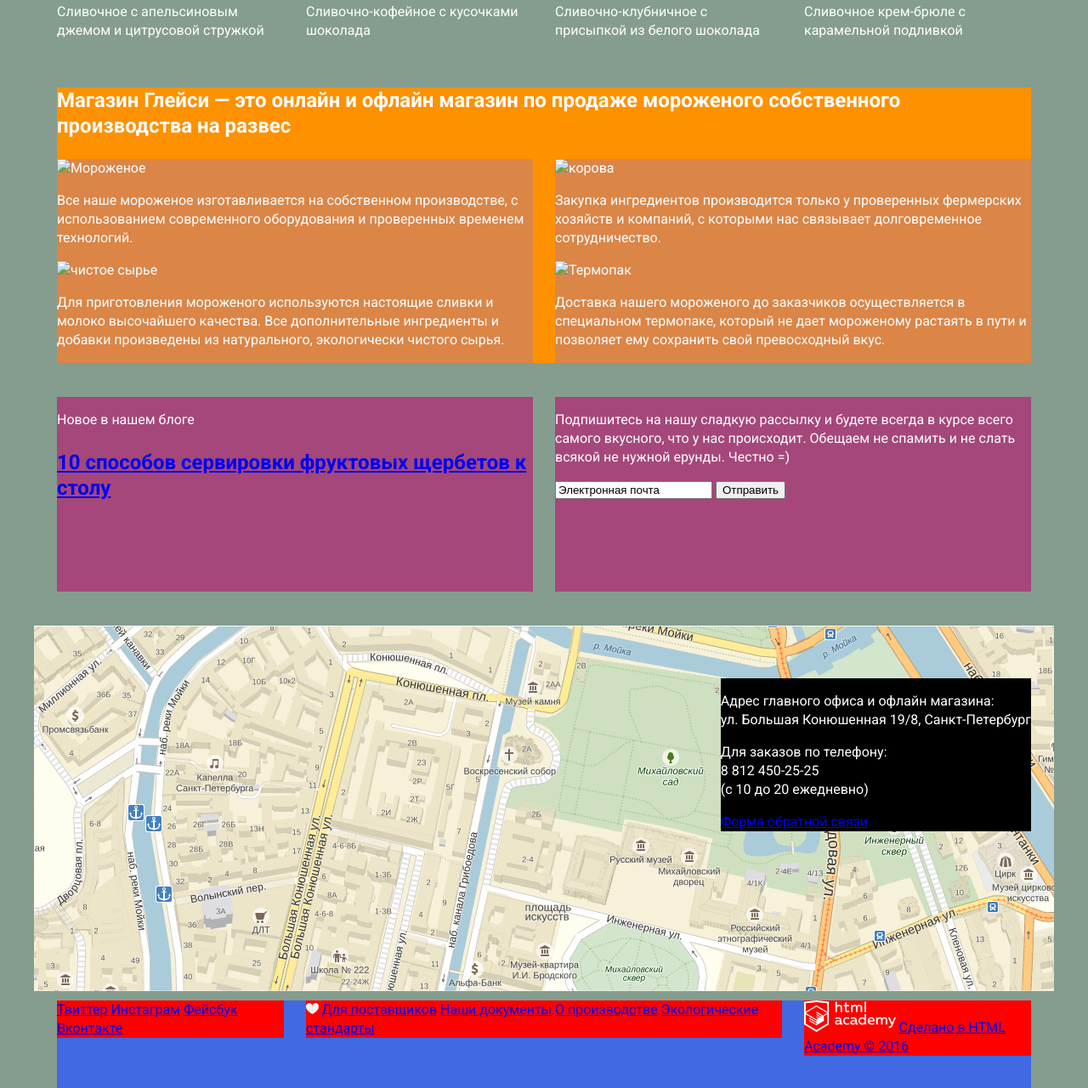
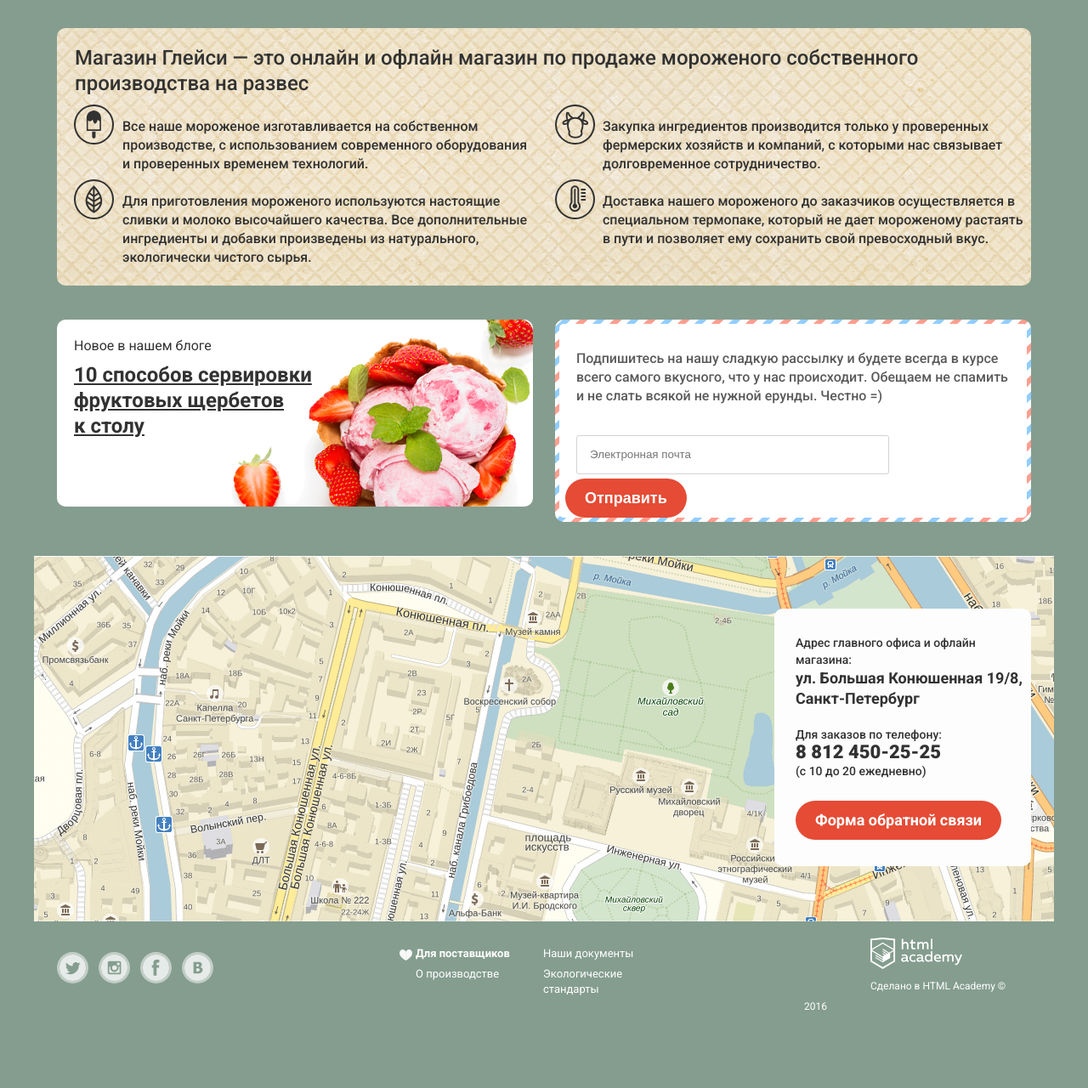
Before and after one commit to anticipant/172395-gllacy, a plain HTML site: page index.html in a window 1280 px wide. Shown: the part 1257-2537 px from the top of the page at 85% size. After the commit the page ends 2456 px from the top, so only its background shows below. Drawn offline with Linux system fonts and the light colour scheme.

Commit message:
Декоративные элементы. Готово.

```diff
--- a/index.html
+++ b/index.html
@@ -33,13 +33,13 @@
 
 <!--                    <form action="#" method="post">-->
 
-                        <a href="" class="search">.</a>
+                        <a href="" class="search a-btn">.</a>
 <!--                        <input type="text" name="search" id="search-field" value="Что ищем?">-->
 
-                        <a href="#" class="login">Вход</a>
+                        <a href="#" class="login a-btn">Вход</a>
 <!--                        <input type="text" id="login-field" value="Электронная почта">-->
 <!--                        <input type="password" class="password-field" value="Пароль">-->
-                        <a href="#" class="basket">Пусто</a>
+                        <a href="#" class="basket a-btn">Пусто</a>
 <!--                    </form>-->
                 </div>
                 <div class="user-block-info">
@@ -73,25 +73,25 @@
                 <img class="pic-hit" src="img/hit.png" alt="Хит" width="61" height="61">
                 <img src="img/ice-cream/1.png" alt="Вкусное мороженое" width="267" height="267">
                 <p class="popular-price"><span>310&#8381;</span>/КГ</p>
-                <p>Сливочное с апельсиновым джемом и цитрусовой стружкой</p>
+                <p class="popular-text">Сливочное с апельсиновым джемом и цитрусовой стружкой</p>
             </div>
             <div class="popular-ice popular-coffee">
                 <img class="pic-hit" src="img/hit.png" alt="Хит" width="61" height="61">
                 <img src="img/ice-cream/2.png" alt="Вкусное мороженое" width="267" height="267">
                 <p class="popular-price"><span>380&#8381;</span>/КГ</p>
-                <p>Сливочно-кофейное с кусочками шоколада</p>
+                <p class="popular-text">Сливочно-кофейное с кусочками шоколада</p>
             </div>
             <div class="popular-ice popular-strawberry">
                 <img class="pic-hit" src="img/hit.png" alt="Хит" width="61" height="61">
                 <img src="img/ice-cream/3.png" alt="Вкусное мороженое" width="267" height="267">
                 <p class="popular-price"><span>355&#8381;</span>/КГ</p>
-                <p>Сливочно-клубничное с присыпкой из белого шоколада</p>
+                <p class="popular-text">Сливочно-клубничное с присыпкой из белого шоколада</p>
             </div>
             <div class="popular-ice popular-chocolate">
                 <img class="pic-hit" src="img/hit.png" alt="Хит" width="61" height="61">
                 <img src="img/ice-cream/4.png" alt="Вкусное мороженое" width="267" height="267">
                 <p class="popular-price"><span>415&#8381;</span>/КГ</p>
-                <p>Сливочное крем-брюле с карамельной подливкой</p>
+                <p class="popular-text">Сливочное крем-брюле с карамельной подливкой</p>
             </div>
         </div>
         <div class="about-us">
@@ -99,21 +99,21 @@
 <!--            как мне кажеться в этих картинках alt  заполнять не имеет смысла, тк описание картинки никак не добавит смысла абзацу. верно ли?-->
             <div class="about-us-left">
                 <div class="about-us-wrap">
-                    <img src="img/icecream.png" alt="Мороженое">
+                    <img src="img/ice_cream_icon.svg" alt="Мороженое">
                     <p>Все наше мороженое изготавливается на собственном производстве, с использованием современного оборудования и проверенных временем технологий.</p>
                 </div>
                 <div class="about-us-wrap">
-                    <img src="img/list.png" alt="чистое сырье">
+                    <img src="img/leaf_icon.svg" alt="чистое сырье">
                     <p>Для приготовления мороженого используются настоящие сливки и молоко высочайшего качества. Все дополнительные ингредиенты и добавки произведены из натурального, экологически чистого сырья. </p>
                 </div>
             </div>
             <div class="about-us-right">
                 <div class="about-us-wrap">
-                    <img src="img/cow.png" alt="корова">
+                    <img src="img/cow_icon.svg" alt="корова">
                     <p>Закупка ингредиентов  производится только у проверенных фермерских хозяйств и компаний, с которыми нас связывает долговременное сотрудничество.</p>
                 </div>
                 <div class="about-us-wrap">
-                <img src="img/thermometer.png" alt="Термопак">
+                <img src="img/thermometer_icon.svg" alt="Термопак">
                 <p>Доставка нашего мороженого до заказчиков осуществляется в специальном термопаке, который не дает мороженому растаять в пути и позволяет ему сохранить свой превосходный вкус.</p>
             </div>
             </div>
@@ -121,15 +121,17 @@
         <div class="bl-ss clearfix">
             <div class="blog news">
                 <p>Новое в нашем блоге</p>
-                <h3><a href="#">10 способов сервировки фруктовых щербетов к столу</a></h3>
+                <h3><a href="#">10 способов сервировки<br> фруктовых щербетов<br> к столу</a></h3>
 
             </div>
             <div class="subscription news">
+                <div>
                 <p>Подпишитесь на нашу сладкую рассылку и будете всегда в курсе всего самого вкусного, что у нас происходит. Обещаем не спамить и не слать всякой не нужной ерунды. Честно =)</p>
                 <form action="#">
-                <input type="text" name="email"value="Электронная почта">
+                    <input type="text" name="email"placeholder="Электронная почта">
                     <input type="submit" name="send" value="Отправить">
                 </form>
+                </div>
             </div>
         </div>
         <div class="index">
@@ -137,8 +139,8 @@
                 <img src="img/map.gif" alt="карта" width="1200" height="430">
             </div>
             <div class="index-adress">
-                <p>Адрес главного офиса и офлайн магазина: <br> <span>ул. Большая Конюшенная 19/8, Санкт-Петербург</span></p>
-                <p>Для заказов по телефону: <br> <span>8 812 450-25-25</span> <br>(с 10 до 20 ежедневно)</p>
+                <p>Адрес главного офиса и офлайн магазина: <br> <span class="street">ул. Большая Конюшенная 19/8, Санкт-Петербург</span></p>
+                <p>Для заказов по телефону: <br> <span class="telephone">8 812 450-25-25</span> <br>(с 10 до 20 ежедневно)</p>
                 <a class="btn" href="#">Форма обратной связи</a>
             </div>
 
@@ -152,15 +154,19 @@
                 <a class="social-btn social-btn-vk" href="#">Вконтакте</a>
             </section>
             <section class="footer-menu mf">
-                <img src="img/footer/heart.svg" alt="сердце" class="footer-menu-heart">
-                <a href="#" class="footer-url">Для поставщиков</a>
+
+                <div class="footer-menu-wrap-left">
+                    <a href="#" class="footer-url"><img src="img/footer/heart.svg" alt="сердце" class="footer-menu-heart"><strong>Для поставщиков</strong></a>
+                    <a href="#" class="footer-url">О производстве</a>
+                </div>
+                <div class="footer-menu-wrap-right">
                     <a href="#" class="footer-url">Наши документы</a>
-                <a href="#" class="footer-url">О производстве</a>
                     <a href="#" class="footer-url">Экологические стандарты</a>
+                </div>
             </section>
             <section class="footer-copyright mf">
-                <img src="img/footer/htmlacademy.svg" alt="htmlacademy">
-                <a href="#" class="footer-url">Сделано в HTML Academy &copy; 2016</a>
+                <img src="img/footer/htmlacademy.svg" alt="htmlacademy"><br>
+                <a href="#" class="copyright-url">Сделано в HTML Academy &copy; 2016</a>
             </section>
     </footer>
   </body>
--- a/style.css
+++ b/style.css
@@ -71,7 +71,7 @@ body {
     text-align: right;
     margin-top: 0px;
 }
-.user-block-interactive>a {
+.a-btn {
     display: inline-block;
     vertical-align: top;
     padding-top: 8px;
@@ -87,6 +87,7 @@ body {
 .user-block-info {
     position: absolute;
     right: 0;
+    top: 60px;
 }
 .user-block-info p {
     font-size: 14px;
@@ -95,6 +96,7 @@ body {
     margin: 0;
 }
 .search {
+    font-size: 0;
     width: 32px;
     margin-right: 10px;
     border-radius: 50%;
@@ -231,7 +233,8 @@ body {
     font-size: 0px;
     margin-top: 40px;
 }
-.popular-ice {
+.popular-ice,
+.catalog-ice-wrapper {
     position: relative;
     display: inline-block;
     vertical-align: top;
@@ -241,6 +244,25 @@ body {
     margin-right: 26px;
     font-size: 16px;
 
+}
+.popular-price,
+.catalog-price {
+    position: absolute;
+    top: 210px;
+    font-size: 30px;
+    line-height: 45px;
+    font-weight: 700;
+    margin: 0;
+}
+.popular-price span,
+.catalog-price span {
+    font-size: 45px;
+}
+.popular-text {
+    text-align: center;
+    font-weight: 500;
+    margin: 0;
+    padding: 0 5px
 }
 .pic-hit {
     position: absolute;
@@ -252,28 +274,45 @@ body {
 }
 
 .about-us {
-    background-color: #fd9100;
+    background: #e9dcbf url(img/pattern1.gif);
+    border-radius: 10px;
 
     width: 1146px;
     margin: 0 auto;
     margin-top: 40px;
     font-size: 0px;
 }
+.about-us:before {
+    content: "";
+    display: table;
+}
 .about-us h3 {
     font-size: 24px;
     line-height: 30px;
-/*    font-weight: 500;*/
+    color: #323232;
+    font-weight: 500;
+    margin: 0;
+    margin-left: 21px;
+    margin-top: 20px;
+    margin-bottom: 25px;
+
+}
+.about-us p {
+    font-weight: 500;
+    color: #323232;
+    margin: 0;
+    margin-left: 77px;
+    margin-bottom: 22px;
+}
+.about-us-right p {
+    margin-left: 56px;
 }
 .about-us-left,
 .about-us-right {
-    background-color: #db8547;
-
+    display: inline-block;
     vertical-align: top;
     font-size: 16px;
-    display: inline-block;
-    vertical-align: top;
     margin: 0;
-    margin-right: auto;
     width: 560px;
 }
 .about-us-right {
@@ -281,23 +320,89 @@ body {
     margin-left: 26px;
 
 }
+.about-us-wrap {
+    position: relative;
+}
+.about-us-left img {
+    position: absolute;
+    left: 20px;
+    top: -15px;
+}
+.about-us-right img {
+    position: absolute;
+    left: 0px;
+    top: -15px;
+}
 
 .news {
-    background-color: #a5477a;
-
+    border-radius: 10px;
     width: 560px;
-    min-height: 229px;
+    min-height: 220px;
 }
 .bl-ss h3 {
     font-size: 24px;
     line-height: 30px;
-/*    font-weight: 500;*/
+    font-weight: 700;
+    margin: 0;
+    margin-left: 20px;
+    padding-top: 8px;
+}
+.bl-ss a {
+    color: #323232;
+}
+.blog p {
+    color: #323232;
+    margin: 0;
+    margin-left: 20px;
+    padding-top: 20px;
 }
 .blog {
     float: left;
+    background: #ffffff url(img/strawberry_bg.png) no-repeat;
 }
 .subscription {
     float: right;
+    background: #ffffff url(img/pattern2.gif) repeat;
+}
+.subscription>div {
+    margin: 5px;
+    width: 550px;
+    min-height: 210px;
+    background-color: #fff;
+    border-radius: 5px;
+}
+.subscription p {
+    font-weight: 500;
+    color: #5a5a5a;
+    margin: 0;
+    padding-top: 30px;
+    padding-left: 20px;
+    padding-right: 20px;
+
+
+}
+.subscription form {
+    margin-top: 35px;
+}
+.subscription input[type="text"] {
+    line-height: 24px;
+    width: 336px;
+    border-radius: 3px;
+    border: 1px solid #d3d3d2;
+    padding: 10px 15px;
+    margin: 0;
+    margin-left: 20px;
+}
+.subscription input[type="submit"] {
+    font-size: 18px;
+    line-height: 24px;
+    font-weight: 700;
+    color: #ffffff;
+    padding: 11px 23px;
+    background-color: #e54b35;
+    border-radius: 23px;
+    border: none;
+    margin-left: 7px;
 }
 .bl-ss {
     margin-top: 40px;
@@ -309,24 +414,63 @@ body {
     position: relative;
 }
 .index-map {
-    font-size: 0;
     width: 1200px;
+    height: 430px;
     margin: 0 -27px;
 
 
 }
 .index-adress {
-    background-color: #000000;
+    width: 302px;
+/*    min-height: 305px;*/
     position: absolute;
     top: 62px;
     right: 0px;
+    border-radius: 10px;
+    background-color: #fdfdfd;
+    padding-top: 10px;
+}
+.index-adress p {
+    margin: 0;
+    padding-left: 25px;
+    padding-top: 20px;
+    font-size: 14px;
+    line-height: 20px;
+    font-weight: 500;
+    color: #323232;
+
+}
+.index-adress .street {
+    font-size: 18px;
+    line-height: 24px;
+    font-weight: 700;
+    padding-top: 3px;
+}
+.index-adress .telephone {
+    line-height: 22px;
+    padding-top: 6px;
+    padding-bottom: 5px;
+}
+.index-adress .btn {
+    display: inline-block;
+    font-size: 18px;
+    line-height: 24px;
+    font-weight: 700;
+    text-decoration: none;
+    color: #ffffff;
+    padding: 11px 23px;
+    background-color: #e54b35;
+    border-radius: 23px;
+    margin: 0px;
+    margin-bottom: 31px;
+    margin-top: 25px;
+    margin-left: 25px;
 }
 
 /*===MAIN-CATALOG===*/
 
 
 .breadcrumb ul {
-    background-color: #5aaf11;
     margin: 0;
     padding: 0;
     list-style: none;
@@ -335,55 +479,115 @@ body {
     display: inline-block;
     vertical-align: top;
 }
+.breadcrumb a {
+    font-size: 14px;
+    line-height: 16px;
+    text-decoration: none;
+    color: #fff;
+}
 .breadcrumb li:not(:last-child)::after {
     content: "»"
 }
 
 h1 {
-    background-color: #ce1818;
-
+    margin: 0;
+    padding-top: 8px;
     font-size: 35px;
-    font-weight: bold;
+    font-weight: 700;
     line-height: 41px;
 }
 
 .filter {
-    width: 879px;
+    width: 890spx;
+    padding-top: 25px;
 }
 .filter-block {
     display: inline-block;
+}
+.filter-text {
+    padding-left: 16px;
+    font-size: 14px;
+    line-height: 16px;
+    font-weight: 500;
+    margin-top: 15px;
+}
+
+select,
+.filter-fatness-wrapper,
+.filter-fillers-wrapper,
+input[type="submit"] {
+    padding: 9px 16px;
+    margin-right: 15px;
+    margin-top: 5px;
+    border-radius: 18px;
+    border: none;
+    font-size: 16px;
+    font-weight: 500;
+    line-height: 18px;
+    color: #fff;
+    background-color: rgba(255, 255, 255, 0.2);
+}
+select {
+/*    width: 180px;*/
+}
+.filter-fatness-wrapper {
+/*    width: 3px;*/
+}
+.filter-fillers-wrapper {
+/*    width: 686px;*/
+}
+input[type="submit"] {
+    border: 2px solid #fff;
+    padding-left: 29px;
+    padding-right: 29px;
 }
 
 .catalog-ice {
     width: 1146px;
     font-size: 0px;
-
 }
 .catalog-ice-wrapper {
-    background-color: #bf4d4d;
-
-    display: inline-block;
-    width: 267px;
-    padding: 0;
-    margin: 0;
-    margin-right: 26px;
     margin-top: 40px;
-    vertical-align: top;
-    font-size: 16px;
 }
 .catalog-ice-wrapper:nth-child(4n) {
     margin-right: 0;
 }
 
 .pages {
-    background-color: #fff;
-
     width: 267px;
+    text-align: right;
+    font-size: 0px;
     margin-right: 0;
     margin-left: auto;
     margin-top: 82px;
     margin-bottom: 30px;
-
+}
+.pages a {
+    display: inline-block;
+    vertical-align: top;
+    text-align: center;
+    width: 26px;
+    padding: 4px 0;
+    font-size: 16px;
+    line-height: 18px;
+    text-decoration: none;
+    color: #fff;
+}
+.pages .current {
+    color: #323232;
+    background-color: #fff;
+    border-radius: 50%;
+}
+.pages .prev,
+.pages .next {
+    font-size: 0;
+    background: url(img/next_prev.svg) no-repeat 0% 50%;
+}
+.pages .next {
+    transform: rotate(180deg)
+}
+.pages .disable {
+    opacity: 0.2;
 }
 
 
@@ -391,7 +595,7 @@ h1 {
 /*===FOOTER===*/
 
 .main-footer {
-    background-color: royalblue;
+/*    background-color: royalblue;*/
 
     font-size: 0px;
     width: 1146px;
@@ -399,29 +603,85 @@ h1 {
     margin: 0 auto;
 }
 .mf {
-    margin: 0;
     display: inline-block;
-    font-size: 16px;
     vertical-align: top;
 }
 .footer-social {
-    background-color: #ff0000;
-
     width: 267px;
     margin: 0;
+    padding: 0;
+    padding-top: 36px;
     margin-right: 26px;
+}
+.social-btn {
+    display: inline-block;
+    font-size: 0;;
+    width: 31px;
+    height: 31px;
+    border-radius: 50%;
+    border:3.5px solid rgba(255, 255, 255, 0.50);
+    margin-right: 12px;
+}
+.social-btn-tw {
+    background:  url(img/footer/social/twitter.svg) no-repeat 50% 50%;
+}
+.social-btn-inst {
+    background:  url(img/footer/social/insta.svg) no-repeat 50% 50%;
+}
+.social-btn-fb {
+    background:  url(img/footer/social/fb.svg) no-repeat 50% 50%;
+}
+.social-btn-vk {
+    background:  url(img/footer/social/vk.svg) no-repeat 50% 50%;
+}
+
+.footer-menu {
+
+
+    width: 560px;
+    margin-right: 26px;
+    font-size: 0;
+}
+.footer-menu-wrap-left,
+.footer-menu-wrap-right {
+    display: inline-block;
+    vertical-align: top;
+    width: 150px;
+    margin-top: 29px;
+}
+.footer-menu-wrap-left {
+    padding-left: 129px;
+    position: relative;
+    width: 150px;
+}
+.footer-menu img {
+    position: absolute;
+    left: 110px;
+    top: 4px;
+}
+.footer-menu a {
+    display: inline-block;
+    font-size: 13px;
+    line-height: 18px;
+    text-decoration: none;
+    color: #fff;
+    text-align: left;
 
 
 }
-.footer-menu {
-    background-color: #ff0000;
 
-    width: 560px;
-    margin-right: 26px;
+.footer-copyright {
+    width: 267px;
+    padding-top: 19px;
 }
-.footer-copyright {
-    background-color: #ff0000;
-
-    width: 267px;
+.copyright-url {
+    padding-left: 78px;
+    font-size: 12px;
+    line-height: 18px;
+    text-decoration: none;
+    color: #fff;
 
 }
+.footer-copyright img {
+    padding-left: 78px;
+}
```
Also changed, not shown: catalog.html (+31 -29 lines), img/footer/social/vk.svg (renamed from img/footer/social/ВК.svg), img/next_prev.svg (added). Lines whose indentation alone changed are shown as unchanged.
